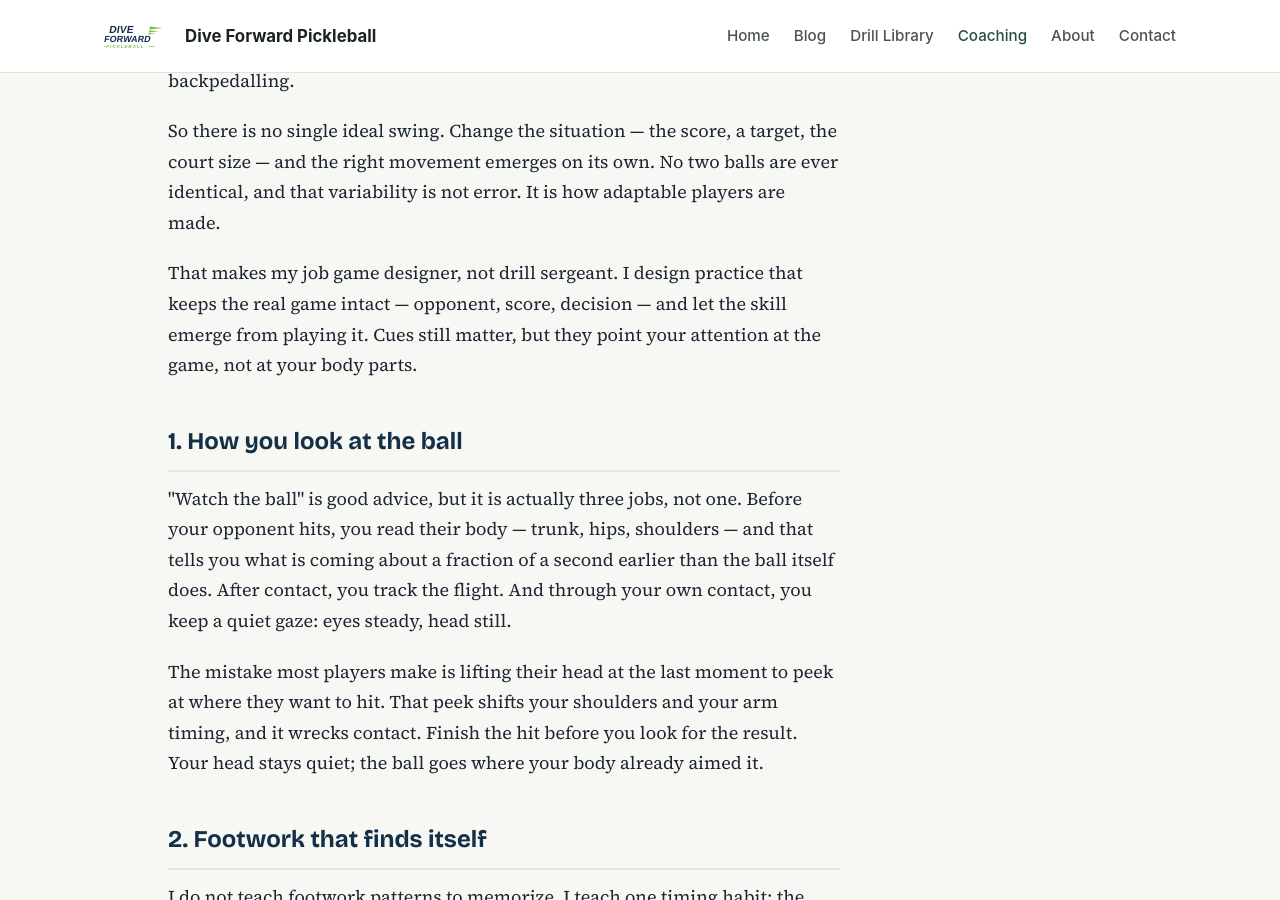
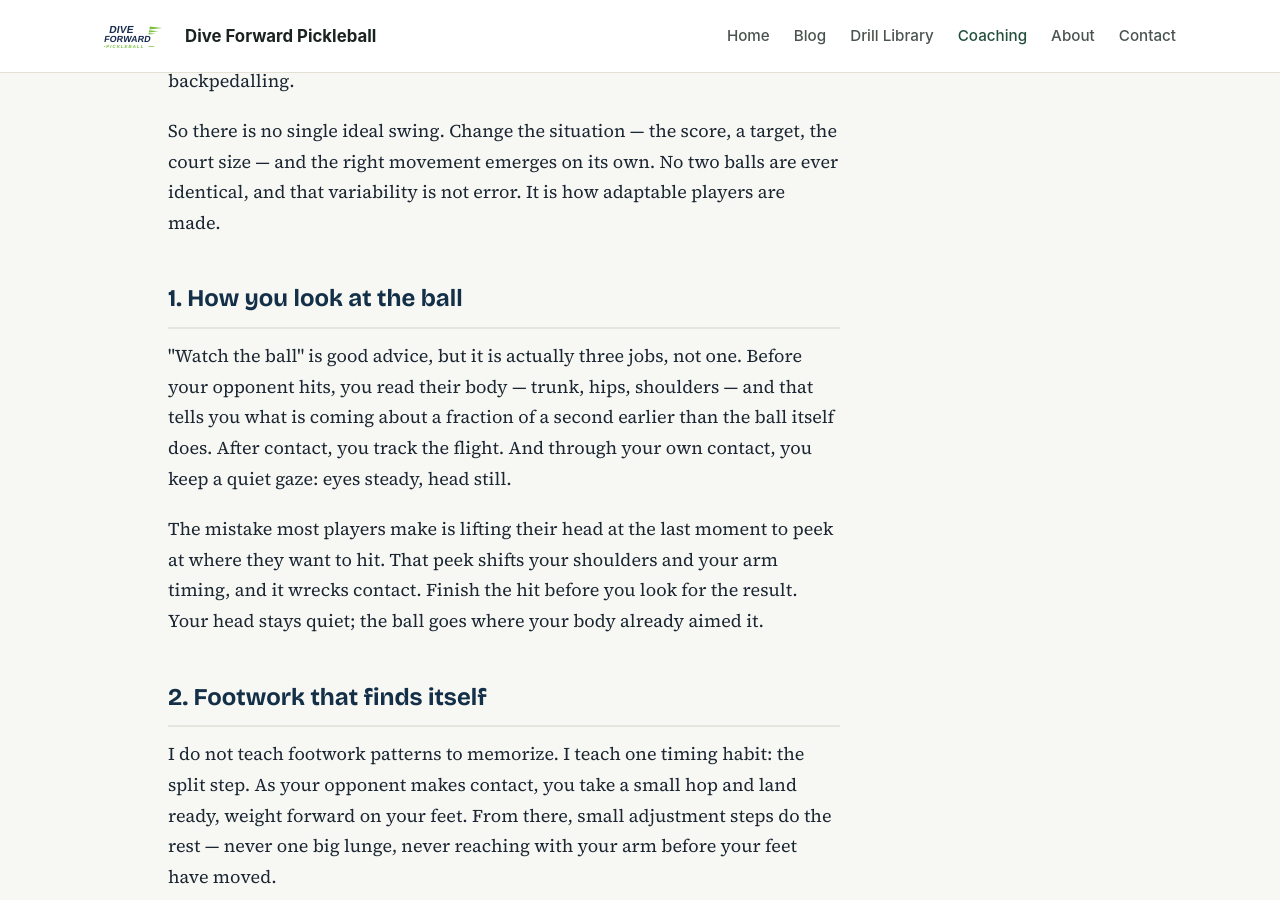
Before and after one commit to forwardpickleballorg-art/forwardpickleballorg-art.github.io, a Jekyll site: the page built from coaching/pickleball-ecological-dynamics.html, in a window 1280 px wide and 900 px high, scrolled down 871 px. Built offline with Jekyll 4.4.1, drawn with Linux system fonts in a browser that asks for light colours.

Commit message:
Remove game-designer paragraph from ecological dynamics page

```diff
--- a/coaching/pickleball-ecological-dynamics.html
+++ b/coaching/pickleball-ecological-dynamics.html
@@ -155,8 +155,6 @@ layout: null
 
   <p>So there is no single ideal swing. Change the situation — the score, a target, the court size — and the right movement emerges on its own. No two balls are ever identical, and that variability is not error. It is how adaptable players are made.</p>
 
-  <p>That makes my job game designer, not drill sergeant. I design practice that keeps the real game intact — opponent, score, decision — and let the skill emerge from playing it. Cues still matter, but they point your attention at the game, not at your body parts.</p>
-
   <h2>1. How you look at the ball</h2>
 
   <p>"Watch the ball" is good advice, but it is actually three jobs, not one. Before your opponent hits, you read their body — trunk, hips, shoulders — and that tells you what is coming about a fraction of a second earlier than the ball itself does. After contact, you track the flight. And through your own contact, you keep a quiet gaze: eyes steady, head still.</p>
```
